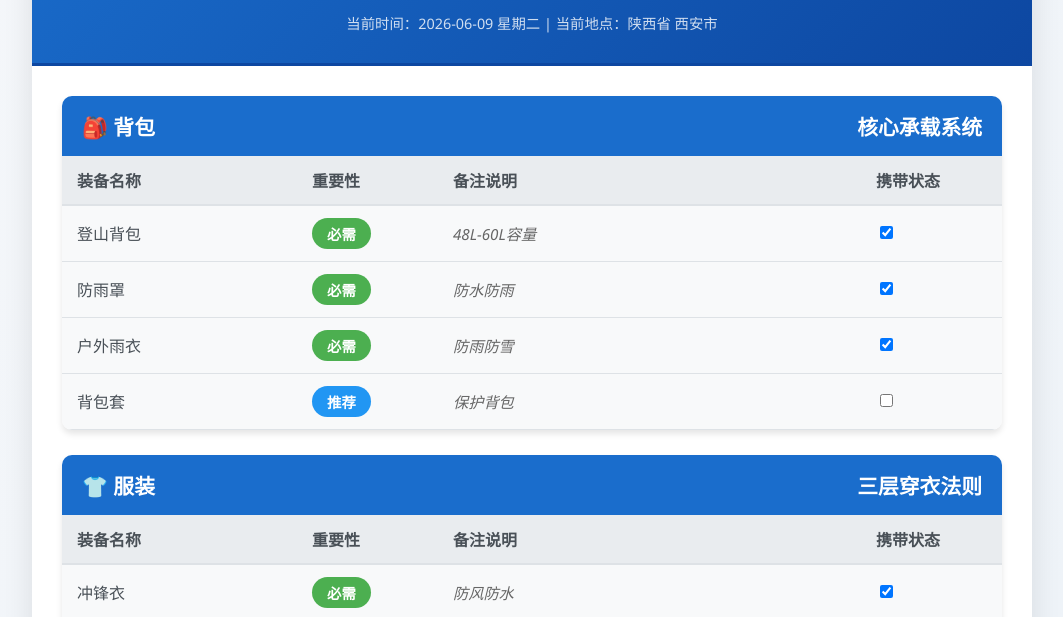
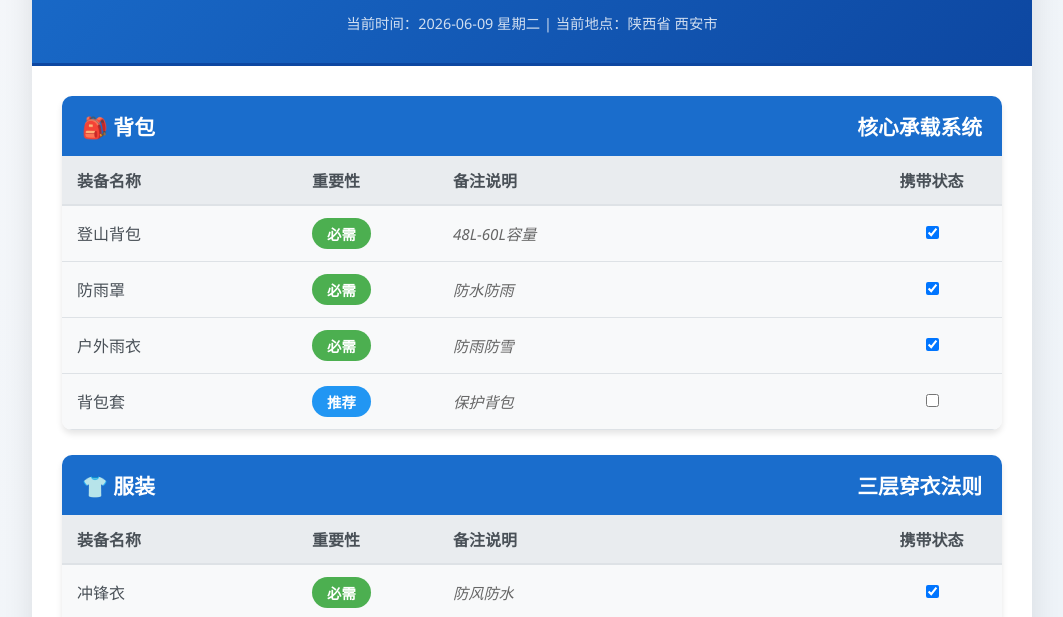
Before and after one commit to hqr123/Hiking, a plain HTML site: page 七藏沟徒步装备.html in a window 1280 px wide. Shown: the part 181-798 px from the top of the page, without its empty margins (108-1171 px from the left). Drawn offline with Linux system fonts and the light colour scheme.

Commit message:
Update 七藏沟徒步装备.html

```diff
--- a/七藏沟徒步装备.html
+++ b/七藏沟徒步装备.html
@@ -20,7 +20,7 @@
   th { background: #e9ecef; padding: 12px 15px; text-align: left; color: #495057; font-weight: 600; border-bottom: 2px solid #dee2e6; }
   td { padding: 12px 15px; border-bottom: 1px solid #dee2e6; color: #495057; transition: background 0.2s; }
   /* 为复选框列增加最小宽度和不换行样式 */
-  .checkbox-col { width: 15%; white-space: nowrap; }
+  .checkbox-col { width: 15%; white-space: nowrap; text-align: center; /* 新增：内容水平居中 */}
   tr:hover td { background: #e3f2fd; transform: scale(1.01); }
   .importance { font-weight: bold; text-align: center; border-radius: 20px; padding: 5px 15px; font-size: 0.9em; }
   .essential { background: #4caf50; color: white; display: inline-block; }
```
